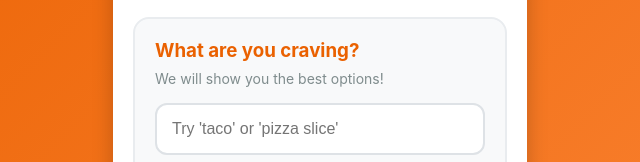
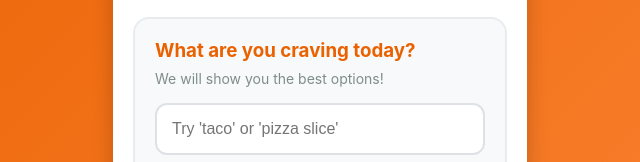
Before and after one commit to shivsomashekhar/arches, a plain HTML site: page index.html in a window 1280 px wide. Shown: the part 166-328 px from the top of the page, 320-960 px from the left. Drawn offline with Linux system fonts and the light colour scheme.

Commit message:
Baseline prototype

```diff
--- a/index.html
+++ b/index.html
@@ -562,7 +562,7 @@
             </div>
 
             <div class="search-container">
-                <h3 style="margin-bottom: 8px; color: #ea6100;">What are you craving?</h3>
+                <h3 style="margin-bottom: 8px; color: #ea6100;">What are you craving today?</h3>
                 <p style="font-size: 14px; color: #7f8c8d; margin-bottom: 16px;">We will show you the best options!</p>
                 <input type="text" class="search-bar" placeholder="Try 'taco' or 'pizza slice'" id="welcome-search">
                 <button class="btn" onclick="performSearch()">Search Near Me</button>
```
